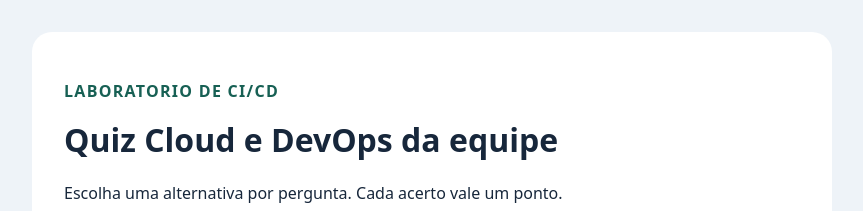
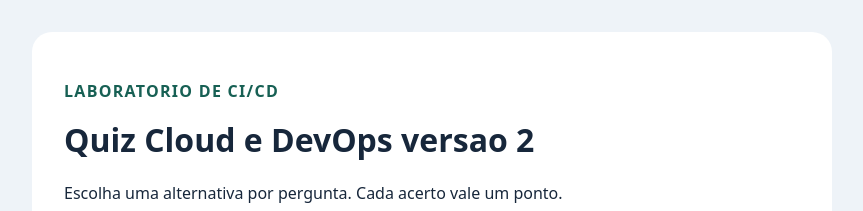
Before and after one commit to llucasdecastro/quiz-devops-aula, a website with bundled scripts: page site/index.html in a window 1280 px wide. Shown: the top 211 px of the page, without its empty margins (208-1071 px from the left). Built offline with nearby package versions, Linux system fonts and the light colour scheme.

Commit message:
Atualiza titulo publicado

```diff
--- a/site/index.html
+++ b/site/index.html
@@ -9,7 +9,7 @@
 <body>
   <main>
     <p class="tag">Laboratorio de CI/CD</p>
-    <h1>Quiz Cloud e DevOps da equipe</h1>
+    <h1>Quiz Cloud e DevOps versao 2</h1>
     <p>Escolha uma alternativa por pergunta. Cada acerto vale um ponto.</p>
     <form id="quiz">
       <div id="perguntas"></div>
```
